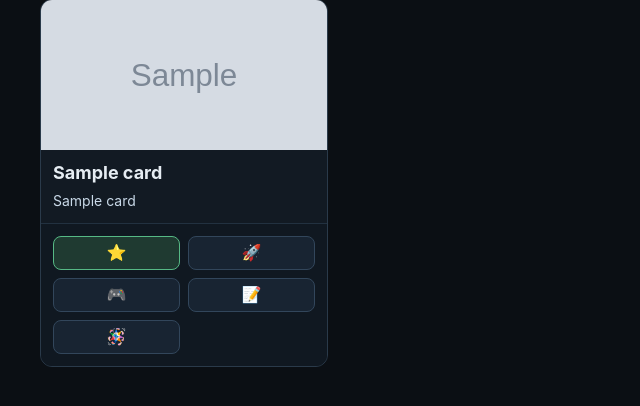
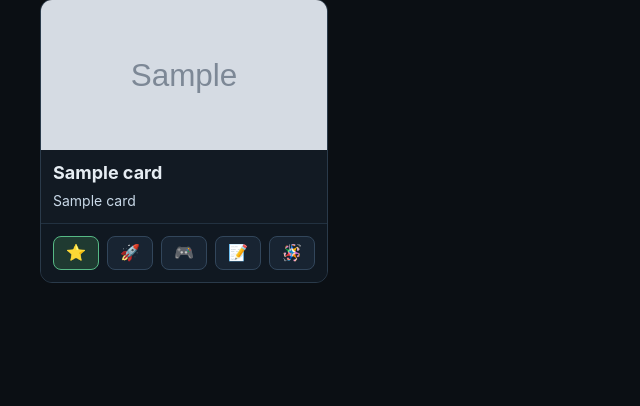
Before and after one commit to efeefeoglu/steam, a Flask app: template templates/index.html in a window 1280 px wide. Shown: the part 120-526 px from the top of the page, without its empty margins (0-640 px from the left). Run offline with Flask 3, Linux system fonts and the light colour scheme; the template is opened without the code that fills it: most values are stand-ins (such as "Sample title", 1, 10 or a date in 2020); grey boxes marked "Sample" are stand-in pictures; some libraries are stand-ins or nearby versions.

Commit message:
Update index.html

```diff
--- a/templates/index.html
+++ b/templates/index.html
@@ -126,7 +126,7 @@
 
         .status-actions {
             display: grid;
-            grid-template-columns: repeat(2, minmax(0, 1fr));
+            grid-template-columns: repeat(5, minmax(0, 1fr));
             gap: 8px;
             padding: 12px;
             border-top: 1px solid #223140;
```
